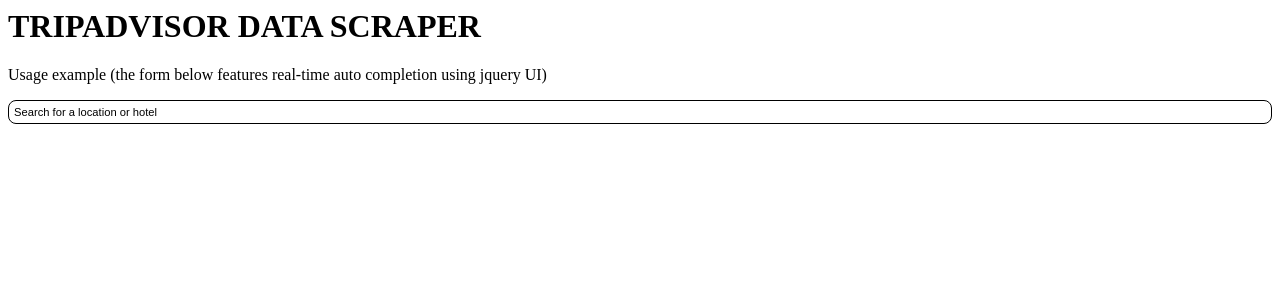
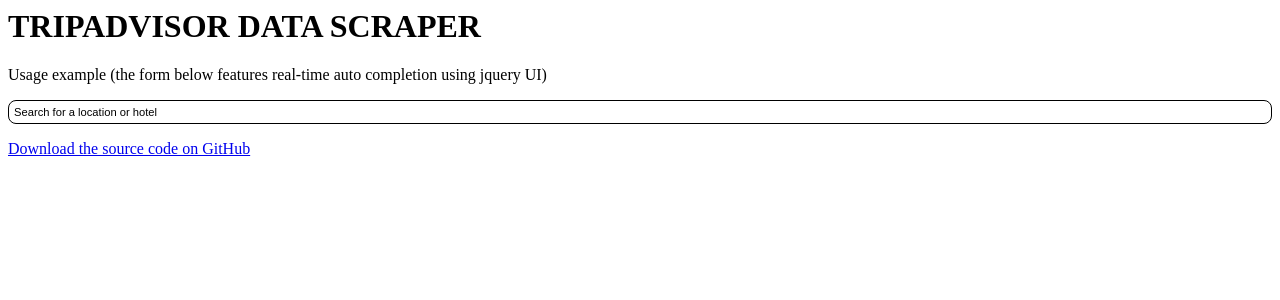
Before and after one commit to albertobeta/TripAdvisorScraper, a PHP site: page / in a window 1280 px wide. Shown: the top 300 px of the page. Run offline with PHP 8.4, Linux system fonts and the light colour scheme; some libraries are stand-ins or nearby versions.

Commit message:
improved README

```diff
--- a/example/index.php
+++ b/example/index.php
@@ -90,5 +90,7 @@
 		</form>
 		</div>
 
+		<p><a href="https://github.com/albertobeta/TripAdvisorScraper">Download the source code on GitHub</a></p>
+
 	</body>
 </html>
```
Also changed, not shown: README.md.
